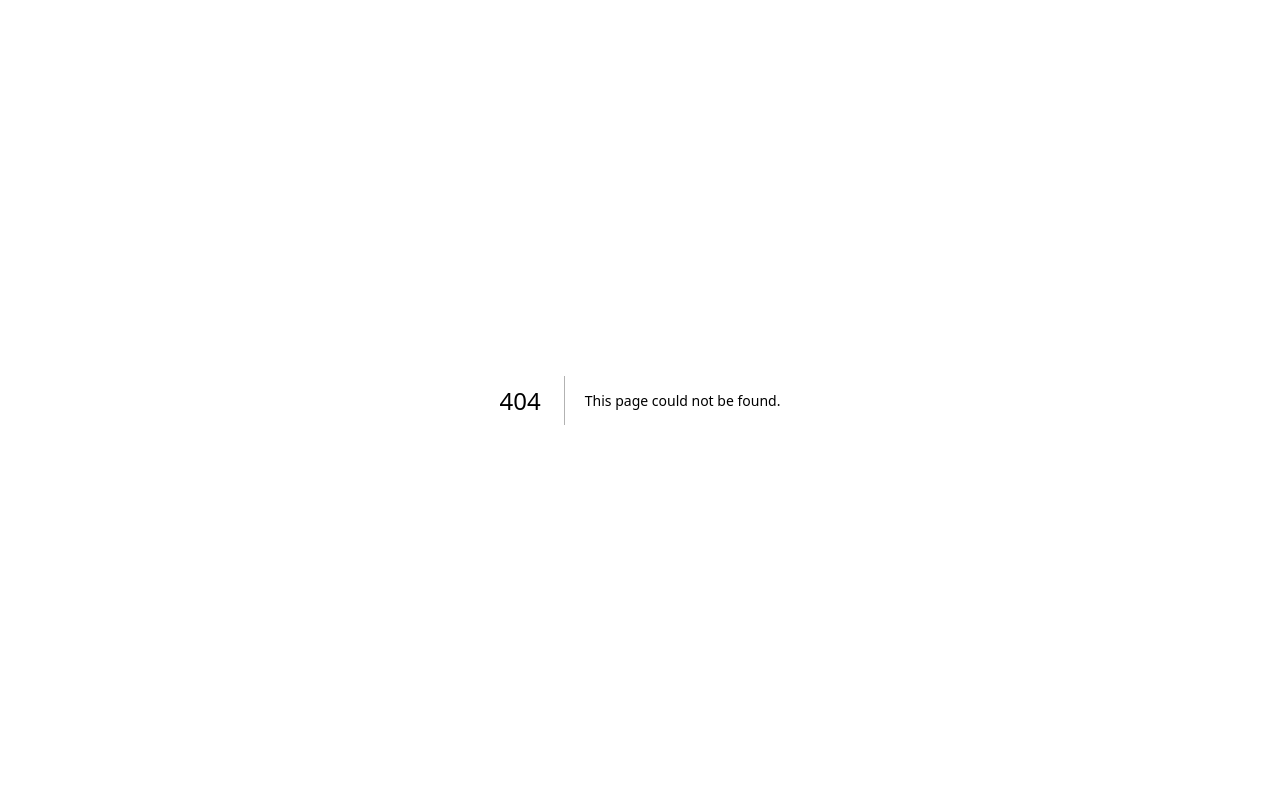
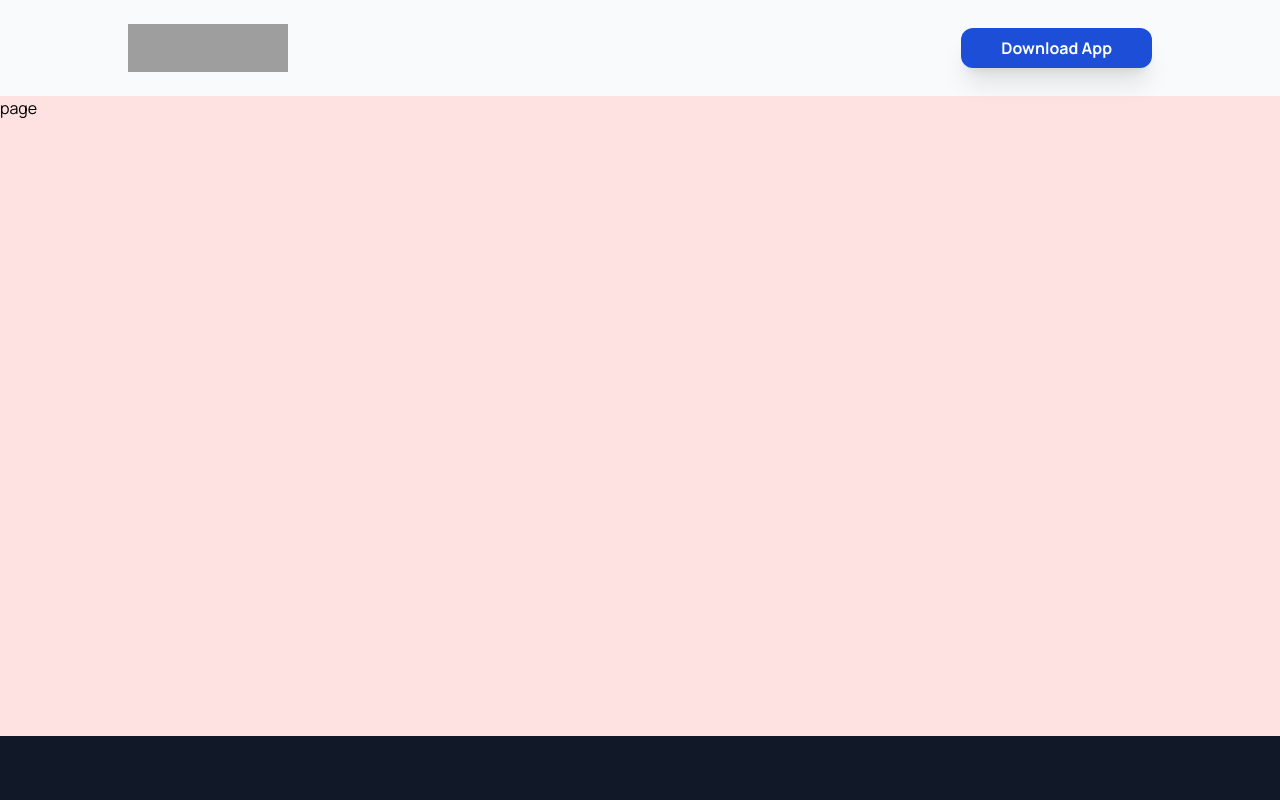
Before and after one commit to bucharitesh/FE-Smartphotos-next, a Next.js app: page /terms in a window 1280 px wide. Before the commit this address had no page. Shown: the top 800 px of the page. Built offline with nearby package versions, Linux system fonts and the light colour scheme; grey boxes are pictures that could not be loaded.

Commit message:
chore(app): add terms page

```diff
--- a/package.json
+++ b/package.json
@@ -5,7 +5,7 @@
   "author": "Ritesh Bucha (https://github.com/bucharitesh)",
   "scripts": {
     "dev": "next dev",
-    "build": "npm run build:sanity && npm run build:web",
+    "build": "npm run build:web",
     "build:sanity": "npm --prefix studio run build",
     "build:web": "next build",
     "start": "next start",
--- /dev/null
+++ b/src/app/(layout2)/terms/page.tsx
@@ -0,0 +1,5 @@
+const Page = () => {
+  return <div className=" h-[80vh] w-full bg-red-100">page</div>
+}
+
+export default Page;
```
